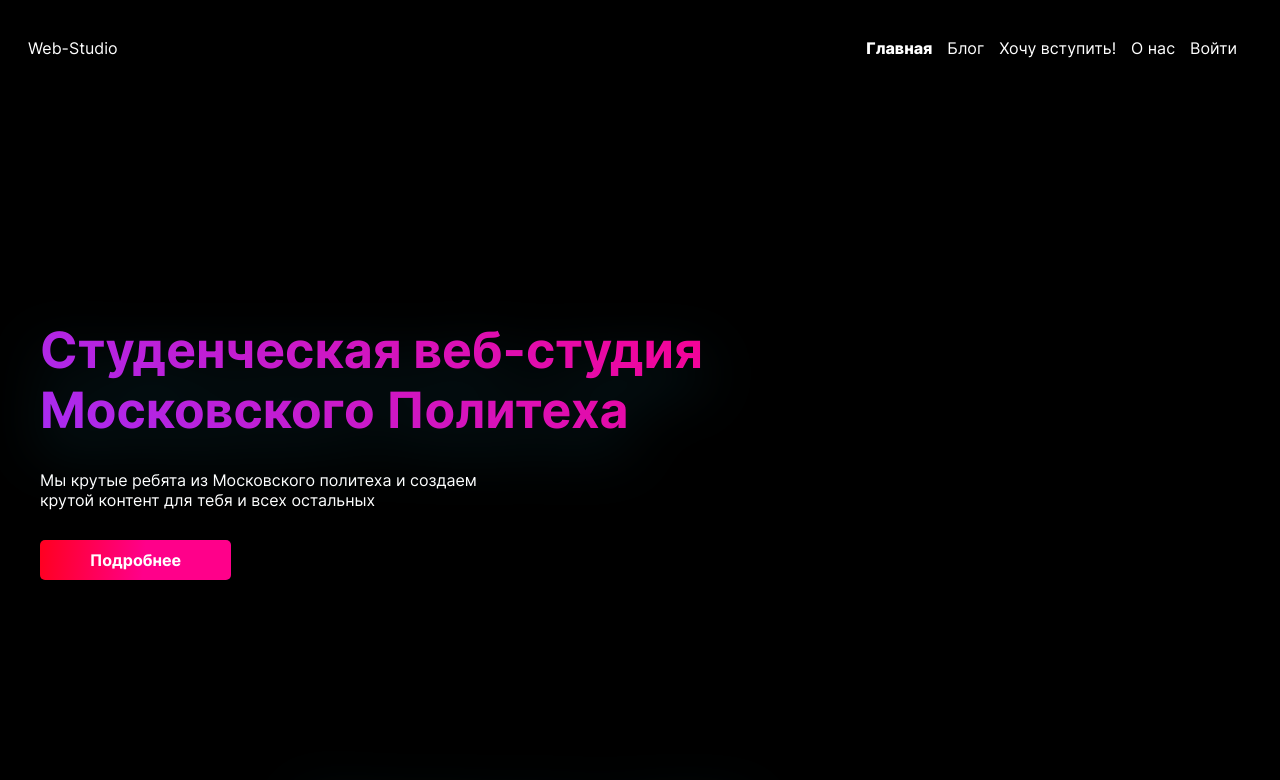
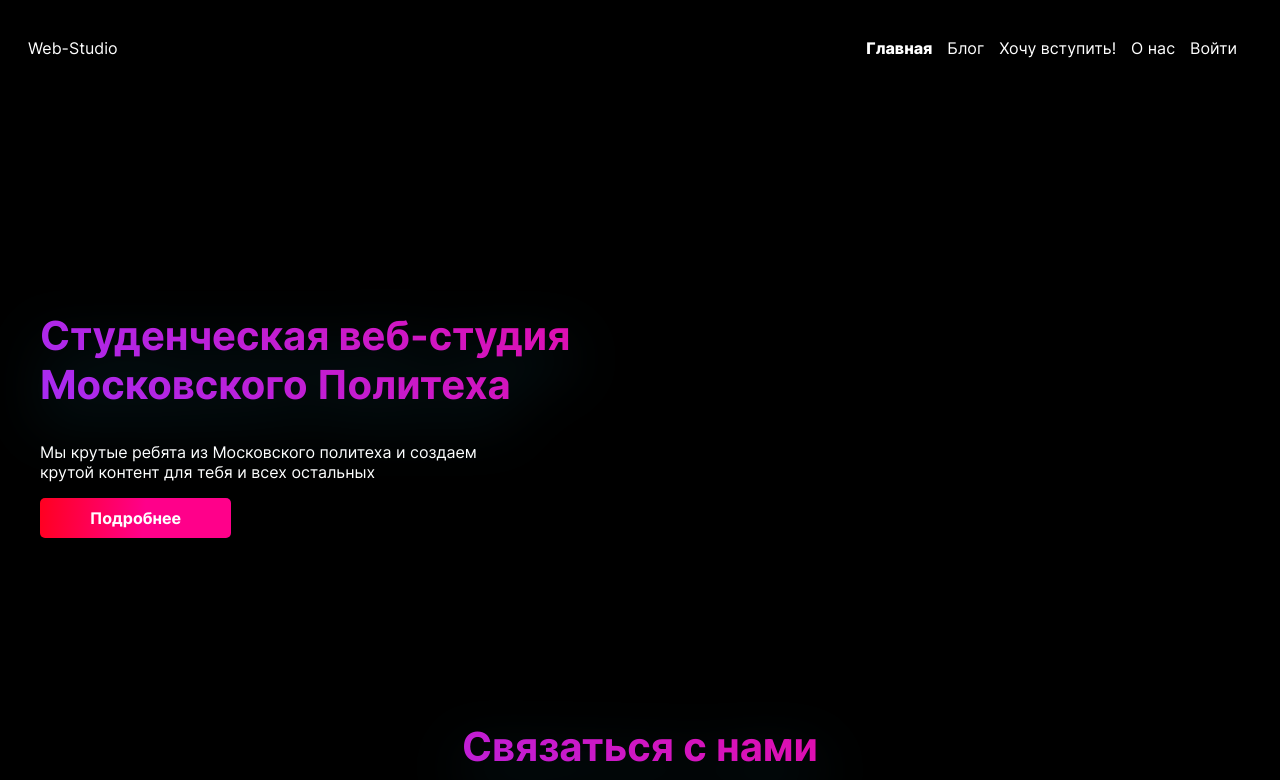
Before and after one commit to Isas2g/WEB-studio-project, a Vue app: page / in a window 1280 px wide. Shown: the top 780 px of the page. Built offline with nearby package versions, Linux system fonts and the light colour scheme.

Commit message:
form edits

```diff
--- a/src/App.vue
+++ b/src/App.vue
@@ -36,6 +36,18 @@ ul {
   margin-inline-end: 0px;
   padding-inline-start: 0;
 }
+h1 {
+  background-image: linear-gradient(225deg, #f70193, #a72cf2);
+  filter: drop-shadow(0 20px 30px #28d8ff33);
+  color: black;
+  -webkit-text-fill-color: transparent;
+  background-clip: text;
+  -webkit-background-clip: text;
+  box-decoration-break: clone;
+  -webkit-box-decoration-break: clone;
+  font-size: 40px;
+  text-align: center;
+}
 h2 {
   background-image: linear-gradient(225deg, #f70193, #a72cf2);
   filter: drop-shadow(0 20px 30px #28d8ff33);
@@ -73,24 +85,24 @@ h5 {
   margin: 0 auto;
 }
 
-.title {
-  background-image: linear-gradient(225deg, #f70193, #a72cf2);
-  filter: drop-shadow(0 20px 30px #28d8ff33);
-  color: black;
-  -webkit-text-fill-color: transparent;
-  background-clip: text;
-  -webkit-background-clip: text;
-  box-decoration-break: clone;
-  -webkit-box-decoration-break: clone;
-  font-size: 50px;
-  max-width: 670px;
-  margin-bottom: 30px;
-}
+// .title {
+//   background-image: linear-gradient(225deg, #f70193, #a72cf2);
+//   filter: drop-shadow(0 20px 30px #28d8ff33);
+//   color: black;
+//   -webkit-text-fill-color: transparent;
+//   background-clip: text;
+//   -webkit-background-clip: text;
+//   box-decoration-break: clone;
+//   -webkit-box-decoration-break: clone;
+//   font-size: 50px;
+//   max-width: 670px;
+//   margin-bottom: 30px;
+// }
 
-.subtitle {
-  margin-bottom: 30px;
-  max-width: 440px;
-}
+// .subtitle {
+//   margin-bottom: 30px;
+//   max-width: 440px;
+// }
 
 .more-btn {
   background: linear-gradient(95.68deg, #ff0000 -16.11%, #ff008a 54.53%);
--- a/src/pages/Main/MainPage.vue
+++ b/src/pages/Main/MainPage.vue
@@ -20,28 +20,28 @@
         </p>
         <form class="footer__form" id="form">
           <input
-            class="name"
+            class="form__input name"
             type="text"
             id="name"
             name="name"
             placeholder="ИМЯ"
           />
           <input
-            class="phone"
+            class="form__input phone"
             type="text"
             id="phone"
             name="phone"
             placeholder="ТЕЛЕФОН"
           />
           <input
-            class="email"
+            class="form__input email"
             type="text"
             id="email"
             name="email"
             placeholder="EMAIL"
           />
           <input
-            class="com"
+            class="form__input com"
             type="text"
             id="com"
             name="com"
@@ -61,12 +61,18 @@ export default {};
 <style lang="scss">
 .main {
   &__block {
+    max-width: 800px;
     padding: 150px 0 150px 0;
+  }
+  &__title {
+    text-align: start;
+  }
+  &__subtitle {
+    max-width: 440px;
   }
 }
 
 .footer {
-
   &__body {
     color: white;
     align-content: end;
@@ -92,6 +98,9 @@ export default {};
     grid-template-areas:
       "name phone email"
       "com com com";
+  }
+  .form__input {
+    width: 100%;
   }
   .name {
     grid-area: name;
```
